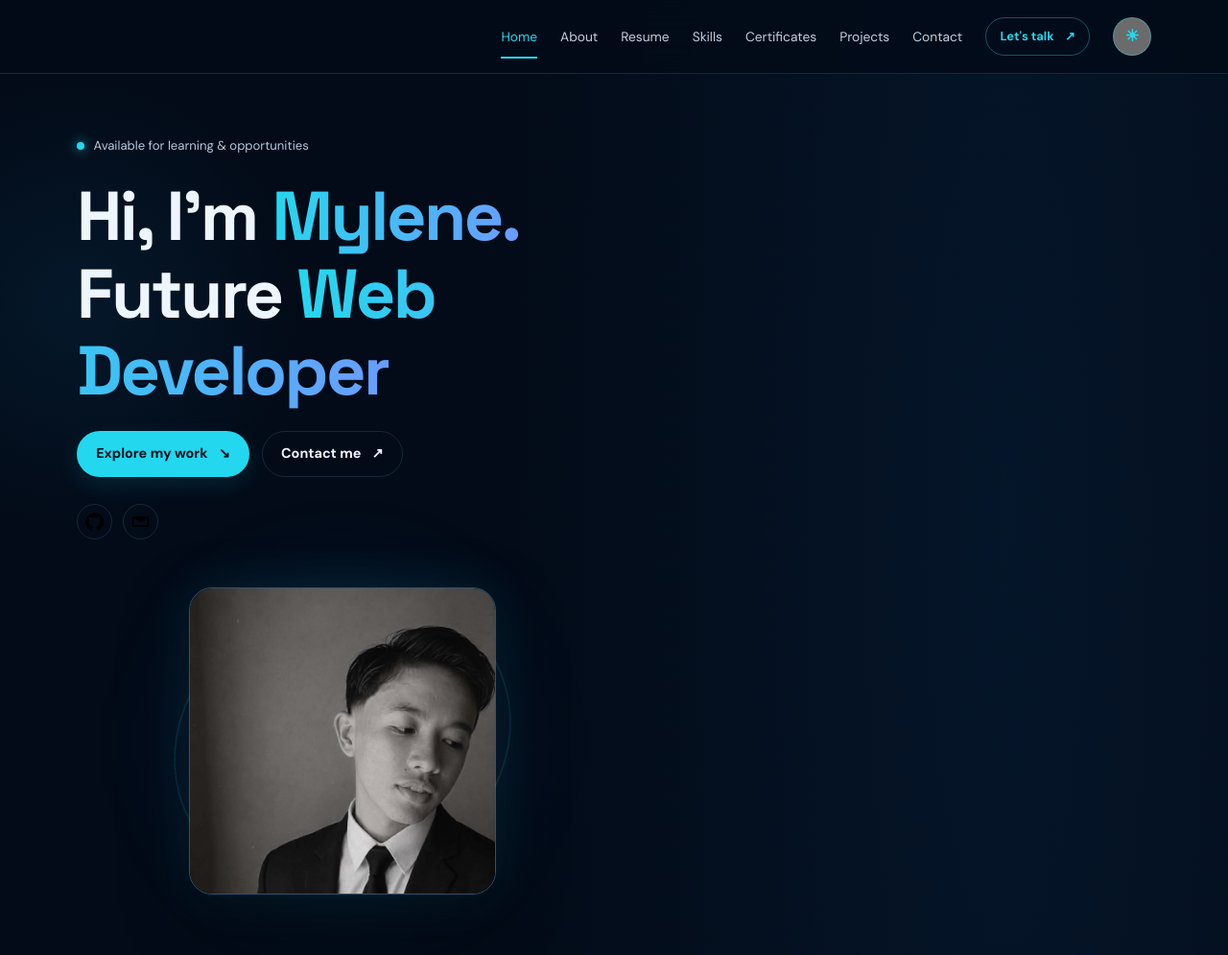
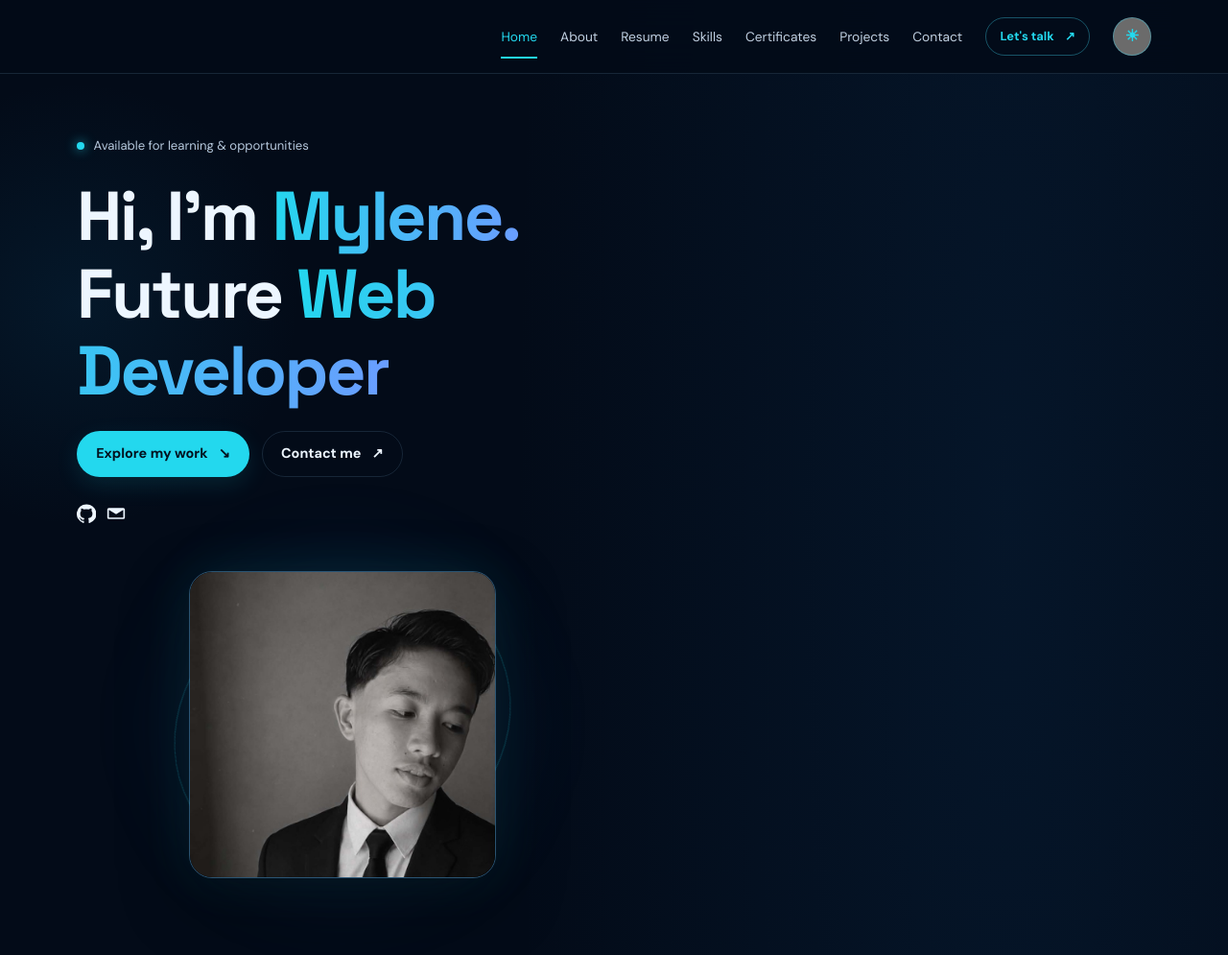
Before and after one commit to futurestack-sys/Mylene-Portfolio, a plain HTML site: page index.html in a window 1280 px wide. Shown: the top 995 px of the page at 96% size. Drawn offline with Linux system fonts and the light colour scheme.

Commit message:
Refactor social links styles for better layout

```diff
--- a/css/style.css
+++ b/css/style.css
@@ -105,8 +105,16 @@ p { color: var(--muted); }
 .hero h1 { margin-bottom: 1.35rem; font-size: clamp(2.65rem, 7vw, 4.5rem); font-weight: 700; }
 .hero-actions { display: flex; flex-wrap: wrap; gap: .8rem; }
 .social-links { display: flex; gap: .7rem; margin-top: 1.7rem; }
-.social-links a { width: 37px; height: 37px; display: grid; place-items: center; border: 1px solid var(--line); border-radius: 50%; color: #d9e7f6; font-size: .82rem; font-weight: 700; transition: color .2s, border-color .2s, transform .2s; }
-.social-links a svg { width: 19px; height: 19px; }
+.social-links a {
+  display: grid;
+  place-items: center;
+}
+.social-links a svg {
+  display: block;
+  width: 20px;
+  height: 20px;
+  fill: currentColor;
+}
 .social-links a:hover { color: var(--cyan); border-color: var(--cyan); transform: translateY(-3px); }
 .hero-art { position: relative; min-height: 360px; display: grid; place-items: center; isolation: isolate; }
 .hero-glow { position: absolute; z-index: -2; width: min(80%, 330px); aspect-ratio: 1; border-radius: 50%; background: rgba(28, 103, 183, .15); filter: blur(45px); }
```
